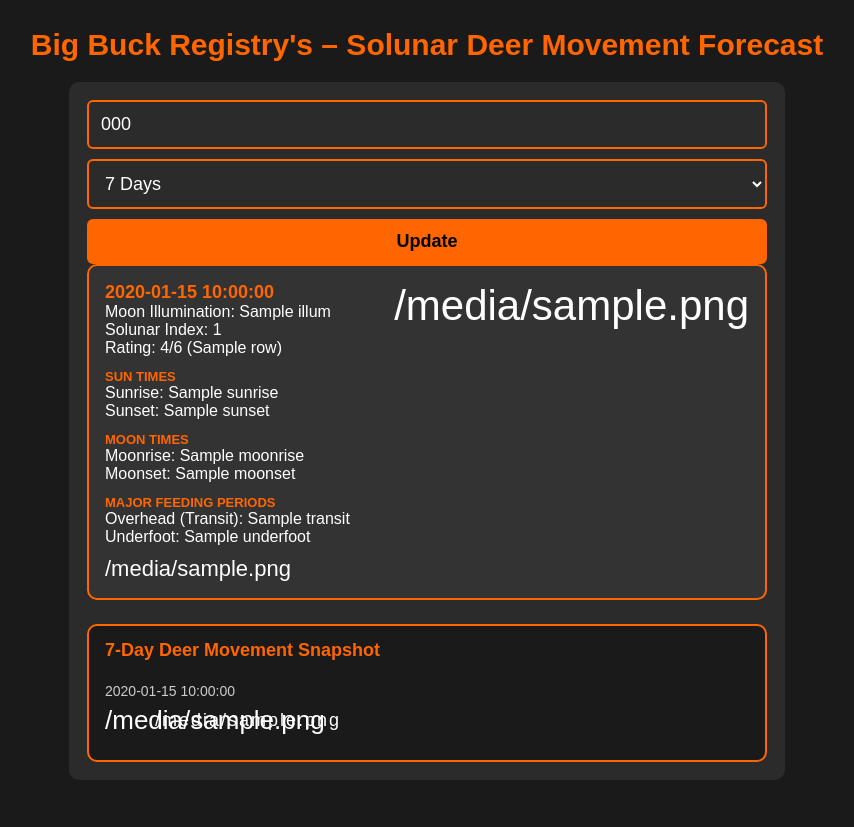
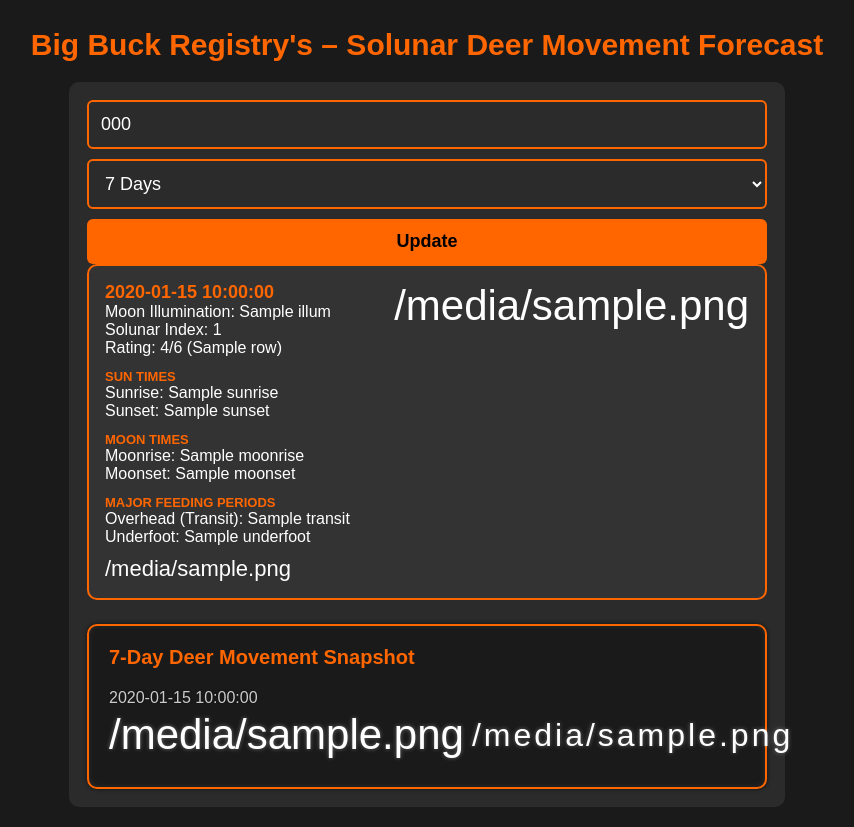
Before and after one commit to jammann342/solunar-deermove, a Flask app: template templates/index.html in a window 1280 px wide. Shown: the whole page, without its empty margins (213-1067 px from the left). Before the commit the page ends 780 px from the top, so only its background shows below. Run offline with Flask 3, Linux system fonts and the light colour scheme; the template is opened without the code that fills it: most values are stand-ins (such as "Sample title", 1, 10 or a date in 2020).

Commit message:
Improved summary card UI: bigger emojis, shadows, high-res display

```diff
--- a/templates/index.html
+++ b/templates/index.html
@@ -4,10 +4,9 @@
 <meta charset="UTF-8">
 <title>Big Buck Registry's – Solunar Deer Movement Forecast</title>
 
+<style>
+/* ---------------- FORM INPUTS (MATCH DEERMOVE.COM) ---------------- */
 
-<style>
-
-/* Make Solunar ZIP input match DeerMove.com */
 form input[type="text"] {
     width: 100%;
     max-width: 100%;
@@ -34,6 +33,8 @@
     font-size: 18px;
 }
 
+/* Base page styling */
+
 body {
     font-family: Arial, sans-serif;
     background-color: #1a1a1a;
@@ -57,6 +58,8 @@
     background-color: #2b2b2b;
     border-radius: 10px;
 }
+
+/* Daily rows */
 
 .row {
     background-color: #333333;
@@ -84,7 +87,6 @@
     font-weight: bold;
     color: #ff6600;
     text-transform: uppercase;
-
 }
 
 button {
@@ -112,23 +114,27 @@
     background: rgba(255,255,255,.18);
     margin: 10px 0;
 }
+
+/* ------------------ SUMMARY CARD (FINAL HIGH-RES VERSION) ------------------ */
+
 .summary-card {
     margin-top: 24px;
-    padding: 14px 16px;
+    padding: 20px;
     background-color: #1a1a1a;
     border: 2px solid #ff6600;
     border-radius: 10px;
     text-align: left;
+    font-size: 17px;
 }
 
 .summary-card h3 {
     margin: 0 0 12px;
-    font-size: 18px;
+    font-size: 20px;
     color: #ff6600;
 }
 
 .summary-day {
-    padding: 10px 0;
+    padding: 8px 0;
     border-bottom: 1px solid rgba(255,255,255,.18);
 }
 
@@ -137,30 +143,39 @@
 }
 
 .summary-date {
-    font-size: 14px;
+    font-size: 16px;
     color: #cccccc;
-    margin-bottom: 6px;
+    margin-bottom: 4px;
 }
+
+/* Moon + deer line in summary */
 
 .summary-icons {
     display: flex;
     justify-content: flex-start;
     align-items: center;
-    gap: 10px;   /* adjust distance here */
+    gap: 8px;
 }
 
-
 .summary-moon {
-    font-size: 26px;
-    width: 40px;
+    font-size: 36px;   /* high-res emoji size */
 }
 
 .summary-deer {
-    font-size: 18px;
-    letter-spacing: 2px;
+    font-size: 26px;   /* high-res emoji size */
+    letter-spacing: 3px;
     text-align: right;
 }
-/* FINAL OVERRIDE — ensures full-width on mobile */
+
+/* Better emoji/text rendering */
+
+html, body {
+    -webkit-font-smoothing: antialiased;
+    -moz-osx-font-smoothing: grayscale;
+}
+
+/* FINAL OVERRIDE — ensures full-width on mobile for form controls */
+
 form input[type="text"],
 form select,
 form button {
@@ -168,13 +183,40 @@
     font-size: 18px !important;
     padding: 12px !important;
 }
+
 /* Match Deermove.com input LOOK exactly */
+
 form input[type="text"],
 form select {
     background-color: #2b2b2b !important;
     border: 2px solid #ff6600 !important;
     color: #ffffff !important;
     border-radius: 6px !important;
+}
+/* ----- ENHANCED EMOJI SIZE + SHADOW CONTRAST ----- */
+
+/* Bigger, clearer moon icon */
+.summary-moon {
+    font-size: 42px;     /* was 36px */
+    filter: drop-shadow(0 0 2px rgba(255,255,255,0.35));
+}
+
+/* Bigger, clearer deer icons */
+.summary-deer {
+    font-size: 32px;     /* was 26px */
+    letter-spacing: 3px;
+    filter: drop-shadow(0 0 2px rgba(255,255,255,0.35));
+}
+
+/* Slight shadow around the summary card contents */
+.summary-card {
+    box-shadow: inset 0 0 6px rgba(255,255,255,0.08),
+                0 0 4px rgba(0,0,0,0.6);
+}
+
+/* Slight contrast boost for summary date */
+.summary-date {
+    text-shadow: 0 0 2px rgba(0,0,0,0.6);
 }
 
 </style>
@@ -198,7 +240,7 @@
         <button type="submit">Update</button>
     </form>
 
-        {% if rows %}
+    {% if rows %}
         {% for r in rows %}
             <div class="row">
 
@@ -226,7 +268,7 @@
             </div>
         {% endfor %}
 
-        <!-- 🔽 SUMMARY CARD (ADD THIS) -->
+        <!-- SUMMARY CARD -->
         <div class="summary-card">
             <h3>7-Day Deer Movement Snapshot</h3>
 
@@ -241,12 +283,9 @@
                 </div>
             {% endfor %}
         </div>
-        <!-- 🔼 END SUMMARY CARD -->
-
     {% endif %}
 
 </div>
 
-
 </body>
 </html>
```
